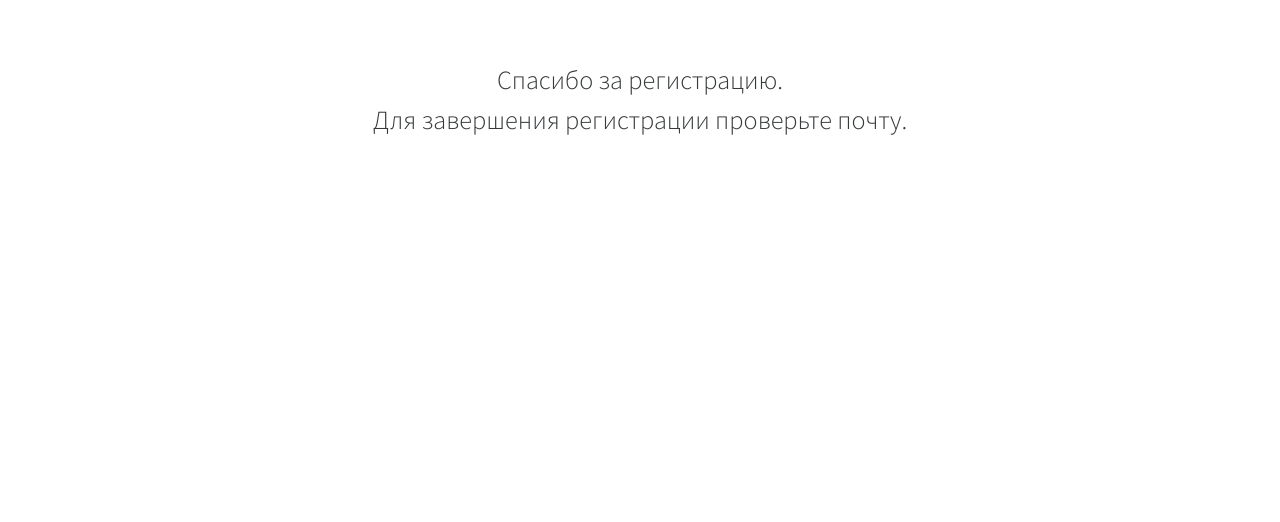
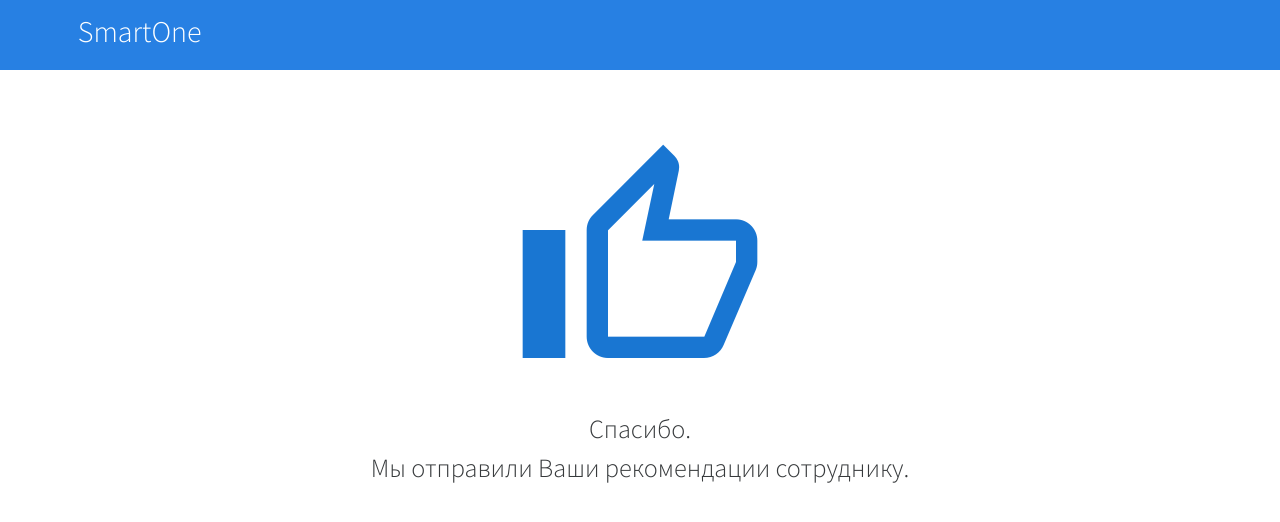
Before and after one commit to promoscow/redrock-digital-breakthrough-frontend, a React (Create React App) app: page /after in a window 1280 px wide. Shown: the top 522 px of the page. Built offline with nearby package versions, Linux system fonts and the light colour scheme.

Commit message:
* отправка писем

```diff
--- a/src/components/cource-list/cource-list.js
+++ b/src/components/cource-list/cource-list.js
@@ -5,6 +5,7 @@ import NavigationBar from "../pages/navigation-bar";
 import './cource-list.css';
 import person from "../../resources/account-star-outline.png";
 import RestService from "../../service/rest-service";
+import {Link} from "react-router-dom";
 
 const apiService = new RestService();
 
@@ -64,11 +65,11 @@ export default class CourseList extends Component {
                             </thead>
                             {this.state.courses.map((r) => <Course cells={r}/>)}
                             <div>
-                                <button
+                                <Link to={"/after"}><button
                                     className="btn btn-outline-primary button-custom-course"
                                     onClick={this.onSubmit}>
                                     Предложить все
-                                </button>
+                                </button></Link>
                             </div>
                         </table>
                     </div>
--- a/src/components/cource/course.js
+++ b/src/components/cource/course.js
@@ -1,6 +1,7 @@
 import React, {Component} from 'react';
 
 import './course.css';
+import {Link} from "react-router-dom";
 
 export default class Course extends Component {
 
@@ -11,17 +12,18 @@ export default class Course extends Component {
     render() {
 
         console.log("course: ", this.state.courses);
+        const link = "/after";
 
         return (
             <tbody>
             <tr key={this.state.courses.name} onClick={this.onChoose}>
                 <td>{this.state.courses.name}</td>
                 <td>
-                    <button
+                    <Link to={link}><button
                         className="btn btn-outline-primary"
                         onClick={this.onSubmit}>
                         Предложить
-                    </button>
+                    </button></Link>
                 </td>
             </tr>
             </tbody>
--- a/src/components/pages/after-register-page.js
+++ b/src/components/pages/after-register-page.js
@@ -1,11 +1,17 @@
 import React, {Component} from 'react';
+import person from '../../resources/thumb-up-outline.png';
+import {NavigationBar} from './index';
 
 export default class AfterRegisterPage extends Component {
     render() {
         return (
-            <div className="main">
-                <h3>Спасибо за регистрацию.</h3>
-                <h3>Для завершения регистрации проверьте почту.</h3>
+            <div>
+                <NavigationBar/>
+                <div className="main">
+                    <img src={person}/><br/><br/>
+                    <h3>Спасибо.</h3>
+                    <h3>Мы отправили Ваши рекомендации сотруднику.</h3>
+                </div>
             </div>
         )
     }
```
Also changed, not shown: src/resources/thumb-up-outline.png (added).
